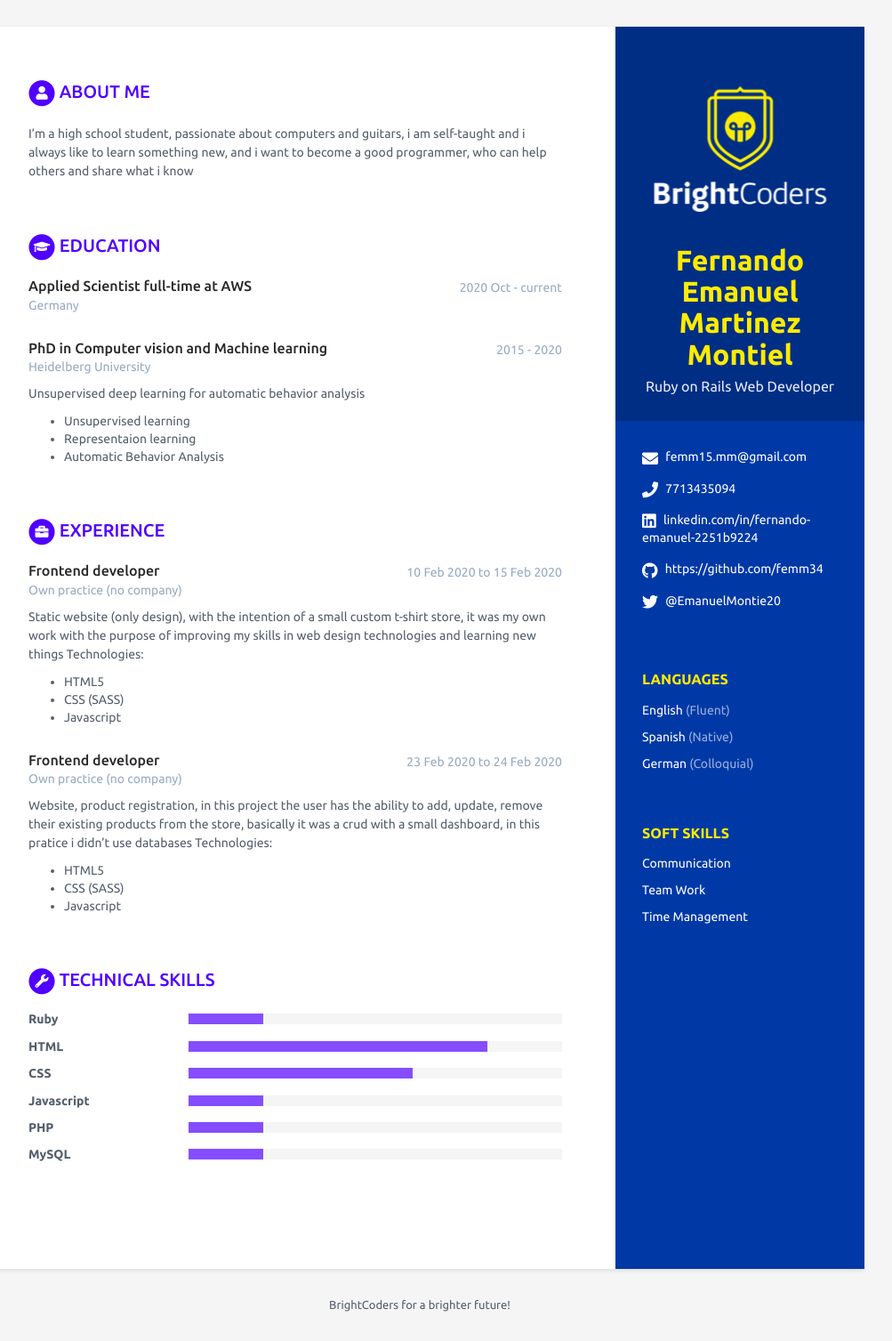
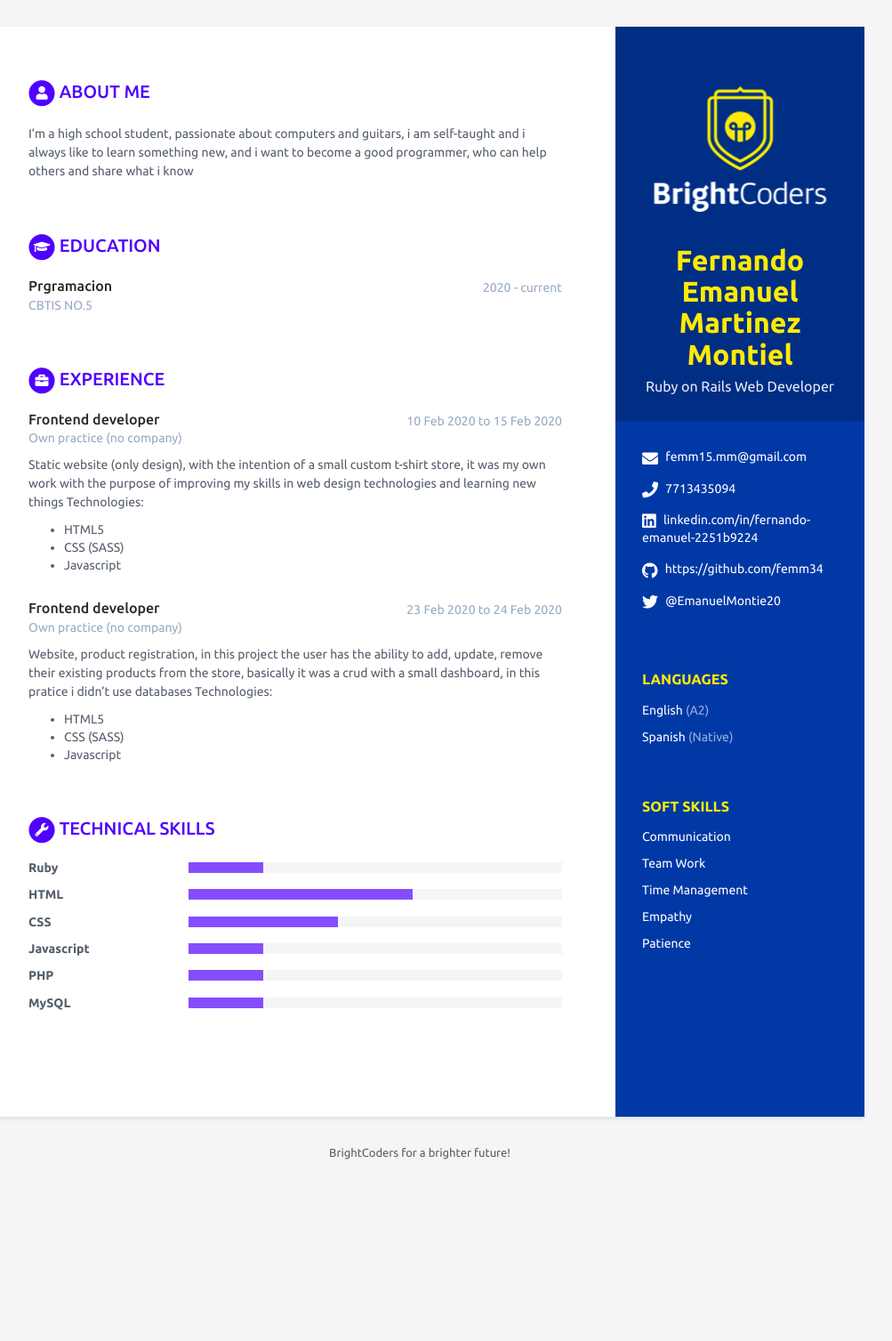
Before and after one commit to BC-MAY-21-ROR/kata-03-scorecard-femm34, a Jekyll site: the page built from index.html, in a window 1280 px wide. Shown: the whole page at 89% size, without its empty margins (168-1171 px from the left). Built offline with Jekyll 4.4.1, drawn with Linux system fonts in a browser that asks for light colours; after the commit the page ends 1336 px from its top, so only the background shows below that.

Commit message:
data.yml completed file

```diff
--- a/_data/data.yml
+++ b/_data/data.yml
@@ -27,13 +27,10 @@ sidebar:
   # Actualiza según los idiomas y nieles que tienes. Agrega o Elimina según sea necesario.
   languages:
     - idiom: English
-      level: Fluent # Utiliza el resultado de tu examen oficial, o el nivel de acuerdo al modelo Dreyfus
+      level: A2 # Utiliza el resultado de tu examen oficial, o el nivel de acuerdo al modelo Dreyfus
 
     - idiom: Spanish
       level: Native # Utiliza el resultado de tu examen oficial, o el nivel de acuerdo al modelo Dreyfus
-
-    - idiom: German
-      level: Colloquial
 
   # Registra aquí tus soft skills. Agrega o elimina según sea necesario
   interests:
@@ -46,6 +43,12 @@ sidebar:
     - item: Time Management
       link: # dejar en blanco
 
+    - item: Empathy
+      link: # dejar en blanco
+
+    - item: Patience
+      link: # dejar en blanco
+
 # Registra aquí un resumen de tu perfil
 career-profile:
   title: About Me # NO MODIFICAR
@@ -54,20 +57,10 @@ career-profile:
 
 # Registra aquí tus estudios. Agrega o elimina según sea necesario
 educationcomplete:
-  - degree: Applied Scientist full-time at AWS
-    university: Germany
-    time: 2020 Oct - current
+  - degree: Prgramacion
+    university: CBTIS NO.5
+    time: 2020 - current
     details: |
-
-  - degree: PhD in Computer vision and Machine learning
-    university: Heidelberg University
-    time: 2015 - 2020
-    details: |
-      Unsupervised deep learning for automatic behavior analysis
-
-        - Unsupervised learning
-        - Representaion learning
-        - Automatic Behavior Analysis
 
 # Registra aquí tu experiencia. Agrega o elimina según sea necesario
 experiences:
@@ -110,10 +103,10 @@ skills:
       level: 20%
 
     - name: HTML
-      level: 80%
+      level: 60%
 
     - name: CSS
-      level: 60%
+      level: 40%
 
     - name: Javascript
       level: 20%
```
